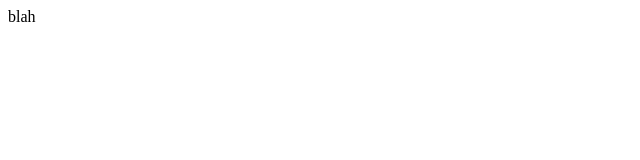
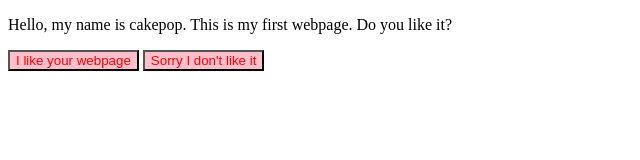
Before and after one commit to hi-cakepop/cakepop_website, a plain HTML site: page index.html in a window 1280 px wide. Shown: the whole page, without its empty margins (0-640 px from the left). Drawn offline with Linux system fonts and the light colour scheme.

Commit message:
im updating my website

```diff
--- a/index.html
+++ b/index.html
@@ -1 +1,31 @@
-blah
+<!DOCTYPE html>
+<html>
+  <head>
+    <title>My First Webpage</title>
+    <style>
+      .pink-button {
+        background-color: pink;
+        color: red
+      }
+    </style>
+  </head>
+  <body>
+    <p>
+      Hello, my name is cakepop. This is my first webpage. Do you like it?
+    </p>
+    <button
+      title="Hi cakepop"
+      class="pink-button"
+      onclick="window.location.href='https://www.happywebsite.com'"
+    >
+      I like your webpage
+    </button>
+    <button
+      title="Sorry"
+      class="pink-button"
+      onclick="window.location.href='https://www.scarypicture.com'"
+      >
+      Sorry I don't like it
+    </button>
+  </body>
+</html>
```
